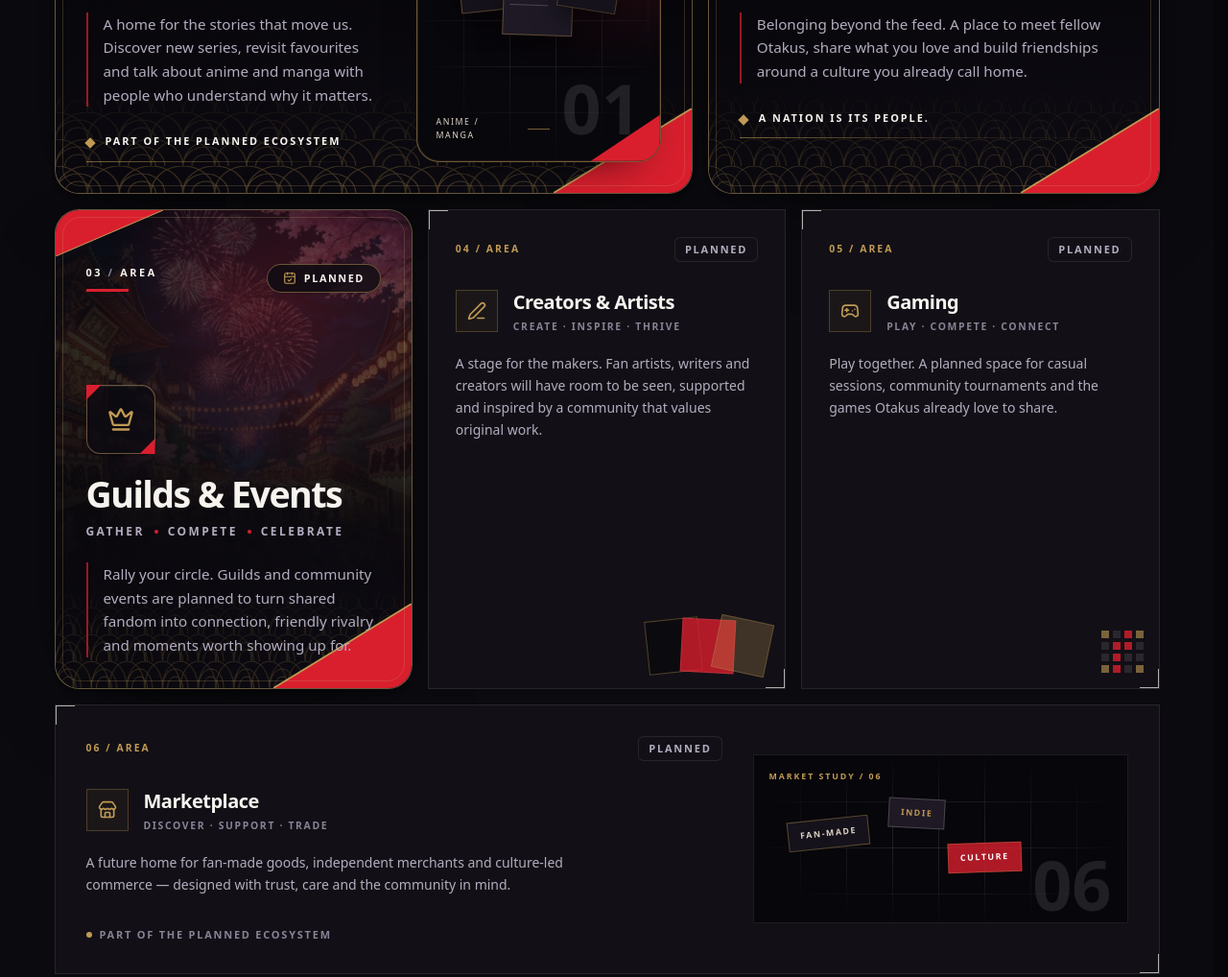
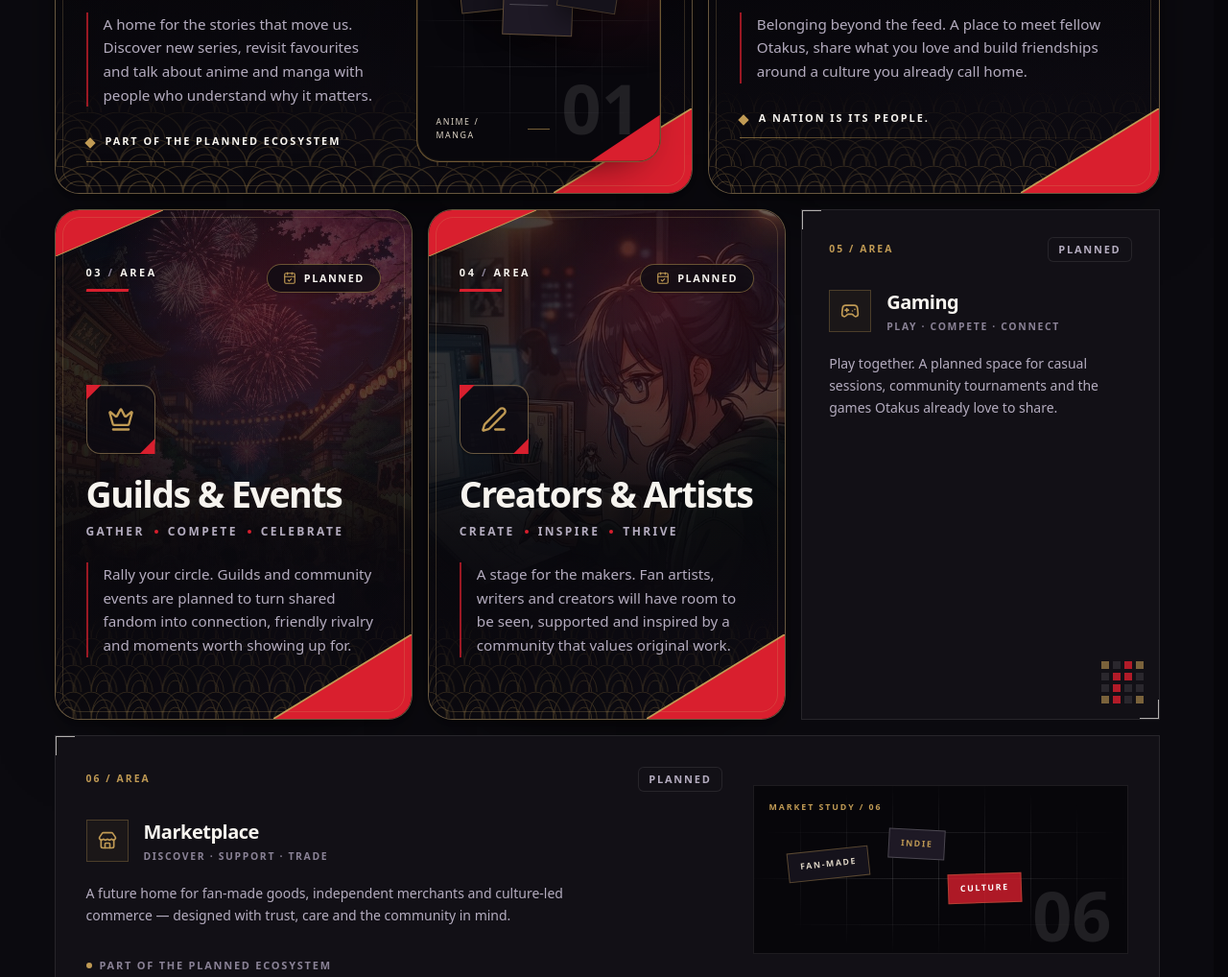
Before and after one commit to itzDerah/otakunation-site, an Astro site: page / in a window 1280 px wide. Shown: the part 2145-3163 px from the top of the page at 96% size. Built offline with nearby package versions, Linux system fonts and the light colour scheme; Astro itself is replaced by a stand-in of ours.

Commit message:
feat(home): redesign Creators & Artists with the Anime card language

```diff
--- /dev/null
+++ b/src/components/home/CreatorsArtistsCard.astro
@@ -0,0 +1,153 @@
+---
+import { CalendarCheck, PenLine } from "@lucide/astro";
+import { Image } from "astro:assets";
+import creatorsStudio from "../../assets/artwork/creators-studio-original.jpg";
+import type { EcosystemArea } from "../../data/ecosystem";
+
+interface Props {
+  area: EcosystemArea;
+  class?: string;
+}
+
+const { area, class: className } = Astro.props;
+const taglineParts = area.tagline.split(" · ");
+const wavePatternId = `otk-seigaiha-${area.id}`;
+---
+
+<article
+  id={area.id}
+  aria-labelledby={`${area.id}-title`}
+  class:list={[
+    "otk-anime-card otk-anime-compact otk-creators-card group relative overflow-hidden rounded-[1.6rem] border",
+    className,
+  ]}
+>
+  <!-- Studio artwork: a faded, theme-dependent scene behind the copy. -->
+  <div class="otk-anime-art" aria-hidden="true">
+    <Image
+      src={creatorsStudio}
+      alt=""
+      widths={[480, 768, 1200, 1568]}
+      sizes="(min-width: 1024px) 700px, 100vw"
+      format="webp"
+      quality={68}
+      loading="lazy"
+      decoding="async"
+      class="otk-anime-art-img"
+    />
+    <div class="otk-anime-art-wash"></div>
+  </div>
+
+  <!-- Decorative atmosphere, kept behind the content. -->
+  <div class="otk-anime-halo" aria-hidden="true"></div>
+
+  <svg
+    class="otk-anime-waves"
+    viewBox="0 0 560 112"
+    preserveAspectRatio="none"
+    aria-hidden="true"
+  >
+    <defs>
+      <pattern
+        id={wavePatternId}
+        width="56"
+        height="28"
+        patternUnits="userSpaceOnUse"
+      >
+        <g fill="none" stroke="currentColor" stroke-width="1">
+          <path d="M0 28a28 28 0 0 1 56 0"></path>
+          <path d="M0 28a20 20 0 0 1 40 0"></path>
+          <path d="M8 28a12 12 0 0 1 24 0"></path>
+          <path d="M-28 28a28 28 0 0 1 56 0"></path>
+          <path d="M28 28a28 28 0 0 1 56 0"></path>
+        </g>
+      </pattern>
+    </defs>
+    <rect width="560" height="112" fill={`url(#${wavePatternId})`}></rect>
+  </svg>
+
+  <svg
+    class="otk-anime-ribbon otk-anime-ribbon--tl"
+    viewBox="0 0 180 100"
+    preserveAspectRatio="none"
+    aria-hidden="true"
+  >
+    <path d="M0 0H180L0 100Z" fill="var(--otk-accent)"></path>
+    <path d="M0 100L180 0" stroke="var(--otk-gold)" stroke-width="2"></path>
+  </svg>
+  <svg
+    class="otk-anime-ribbon otk-anime-ribbon--br"
+    viewBox="0 0 180 100"
+    preserveAspectRatio="none"
+    aria-hidden="true"
+  >
+    <path d="M180 100H0L180 0Z" fill="var(--otk-accent)"></path>
+    <path d="M180 0L0 100" stroke="var(--otk-gold)" stroke-width="2"></path>
+  </svg>
+
+  <div class="otk-anime-content relative z-10 flex h-full flex-col p-5 pt-12 sm:p-7 sm:pt-12 lg:p-8 lg:pt-14 lg:pb-16">
+    <header class="flex flex-wrap items-center justify-between gap-x-4 gap-y-3">
+      <div class="min-w-0">
+        <p
+          class="text-[0.68rem] font-bold tracking-[0.24em] text-text uppercase"
+        >
+          {area.number} <span class="text-text-subtle">/</span> Area
+        </p>
+        <span class="mt-2 block h-[3px] w-11 -skew-x-12 bg-accent"></span>
+      </div>
+
+      <span
+        class="otk-anime-badge inline-flex items-center gap-2 rounded-full border border-gold/50 px-3 py-1.5 text-[0.62rem] font-bold tracking-[0.14em] text-text uppercase shadow-sm backdrop-blur-sm sm:px-4 sm:text-[0.68rem]"
+      >
+        <CalendarCheck class="size-3.5 text-gold" aria-hidden="true" />
+        {area.status}
+      </span>
+    </header>
+
+    <div
+      class="otk-anime-compact-body mt-8 grid gap-7 sm:mt-10 lg:mt-24"
+    >
+      <div class="otk-anime-copy flex min-w-0 flex-col">
+        <span class="otk-anime-icon relative" aria-hidden="true">
+          <PenLine class="size-7" />
+          <span class="otk-anime-icon-corner otk-anime-icon-corner--tl"></span>
+          <span class="otk-anime-icon-corner otk-anime-icon-corner--br"></span>
+        </span>
+
+        <h3
+          id={`${area.id}-title`}
+          class="mt-6 text-[clamp(1.9rem,3.6vw,2.35rem)] leading-[0.98] font-extrabold tracking-[-0.04em] text-balance text-text"
+        >
+          {area.title}
+        </h3>
+
+        <p
+          class="otk-anime-tagline mt-3 flex flex-wrap items-center gap-x-2.5 gap-y-1 text-[0.68rem] font-semibold tracking-[0.2em] text-text-muted uppercase sm:text-xs"
+        >
+          {
+            taglineParts.map((part, index) => (
+              <span class="inline-flex items-center gap-2.5">
+                {part}
+                {index < taglineParts.length - 1 && (
+                  <>
+                    <span class="sr-only"> · </span>
+                    <span
+                      class="size-1 rounded-full bg-accent"
+                      aria-hidden="true"
+                    />
+                  </>
+                )}
+              </span>
+            ))
+          }
+        </p>
+
+        <p
+          class="otk-anime-desc mt-6 max-w-prose border-l-2 border-accent/70 pl-4 text-sm leading-relaxed text-text-muted sm:text-[0.95rem]"
+        >
+          {area.description}
+        </p>
+      </div>
+    </div>
+  </div>
+</article>
--- a/src/components/home/Ecosystem.astro
+++ b/src/components/home/Ecosystem.astro
@@ -2,6 +2,7 @@
 import { Layers } from "@lucide/astro";
 import AnimeMangaCard from "./AnimeMangaCard.astro";
 import CommunitySocialCard from "./CommunitySocialCard.astro";
+import CreatorsArtistsCard from "./CreatorsArtistsCard.astro";
 import EcosystemCard from "./EcosystemCard.astro";
 import GuildsEventsCard from "./GuildsEventsCard.astro";
 import SectionHeading from "../ui/SectionHeading.astro";
@@ -62,6 +63,8 @@ const spans: Record<EcosystemArea["key"], string> = {
             <CommunitySocialCard area={area} class={spans[area.key]} />
           ) : area.key === "guilds" ? (
             <GuildsEventsCard area={area} class={spans[area.key]} />
+          ) : area.key === "creators" ? (
+            <CreatorsArtistsCard area={area} class={spans[area.key]} />
           ) : (
             <EcosystemCard area={area} class={spans[area.key]} />
           )
--- a/src/styles/global.css
+++ b/src/styles/global.css
@@ -510,7 +510,8 @@
 }
 
 /* ------------------------------------------------------------------ *
- * Compact ecosystem cards (Community & Social, Guilds & Events)
+ * Compact ecosystem cards (Community & Social, Guilds & Events,
+ * Creators & Artists)
  * These 4/5-column slots are narrower than the Anime & Manga feature,
  * so the shared card keeps its single-column editorial flow at desktop
  * instead of squeezing in the frame study. Everything else — frame,
@@ -527,9 +528,9 @@
   }
 }
 
-/* On the narrowest phones the Community and Guilds titles are longer
- * than the Anime & Manga one, so the icon moves above the title rather
- * than forcing a mid-word break beside the icon. */
+/* On the narrowest phones the Community, Guilds and Creators titles are
+ * longer than the Anime & Manga one, so the icon moves above the title
+ * rather than forcing a mid-word break beside the icon. */
 @media (max-width: 22.4375rem) {
   .otk-anime-compact .otk-anime-copy {
     grid-template-columns: minmax(0, 1fr);
@@ -580,6 +581,29 @@
     height: 100%;
     object-fit: cover;
     object-position: 50% 50%;
+  }
+}
+
+/* ------------------------------------------------------------------ *
+ * Creators & Artists artwork
+ * The production studio is a wide, detailed scene. It shares the
+ * festival artwork's exposure, and a desktop crop centred on the
+ * artist at the drawing tablet keeps the subject readable.
+ * Frame, mask and wash remain identical to the Anime & Manga card.
+ * ------------------------------------------------------------------ */
+.otk-creators-card {
+  --otk-anime-art-opacity: 0.55;
+}
+
+[data-theme="dark"] .otk-creators-card {
+  --otk-anime-art-opacity: 0.62;
+}
+
+@media (min-width: 64rem) {
+  .otk-creators-card .otk-anime-art-img {
+    height: 100%;
+    object-fit: cover;
+    object-position: 62% 45%;
   }
 }
 
```
Also changed, not shown: src/assets/artwork/creators-studio-original.jpg (added).
